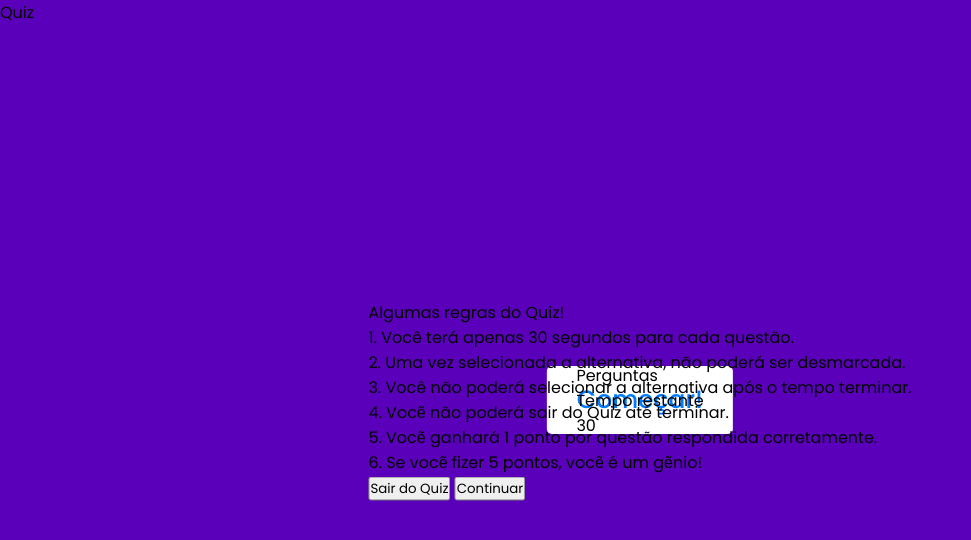
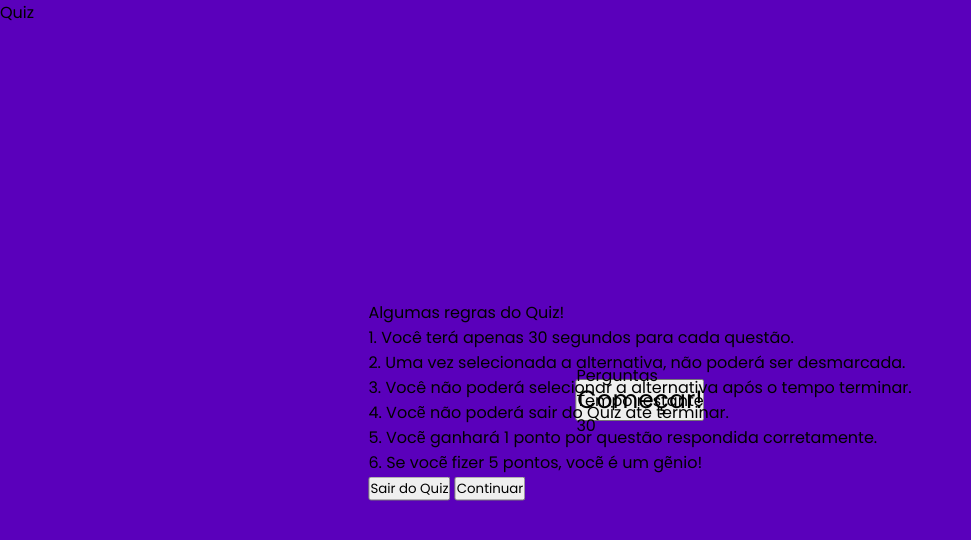
Before and after one commit to vinicinho30/quizz-aplicativo-java-1, a plain HTML site: page index.html in a window 1280 px wide. Shown: the whole page, without its empty margins (0-971 px from the left). Drawn offline with Linux system fonts and the light colour scheme.

Commit message:
Update style.css

```diff
--- a/css/style.css
+++ b/css/style.css
@@ -39,17 +39,3 @@ body{
 
 .start_btn button{
   font-size: 25px;
-  font-weight: 500;
-  color: #007bff;
-  padding: 15px 30px;
-  outline: none;
-  border: none;
-  border-radius: 5px;
-  background: #fff;
-  cursor: pointer;
-  transition: 1s ease-in-out;
-}
-.start_btn button:hover{
-  transform: scale(1.5);
-  color: rgb(90, 0, 187);
-}
```
